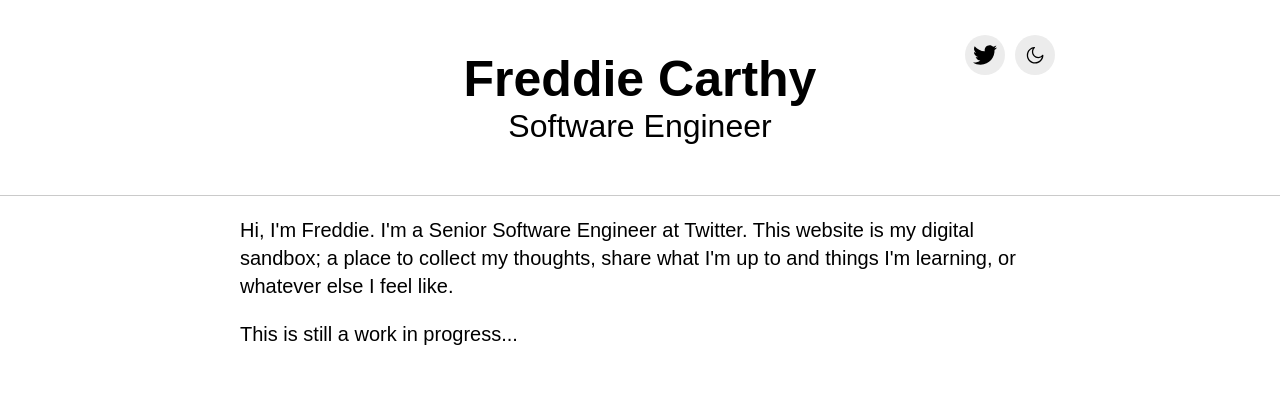
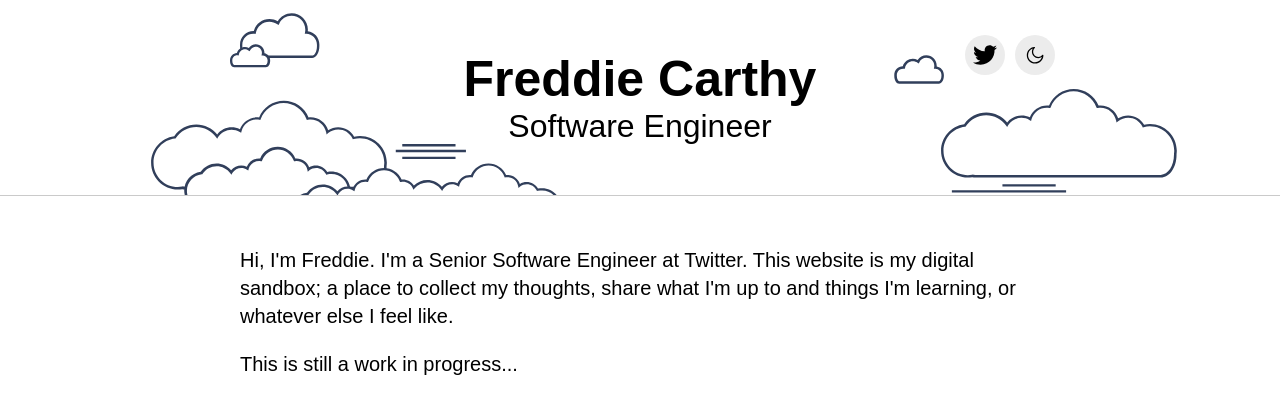
Before and after one commit to gjunkie/freddiecarthy, a Next.js app: page / in a window 1280 px wide. Shown: the top 414 px of the page. Built offline with nearby package versions, Linux system fonts and the light colour scheme; no server answers; the database is empty.

Commit message:
update sky svg

```diff
--- a/components/Header/Header.module.css
+++ b/components/Header/Header.module.css
@@ -3,7 +3,7 @@
   border-bottom-style: solid;
   display: flex;
   justify-content: center;
-  margin-bottom: 20px;
+  margin-bottom: 50px;
   overflow: hidden;
   padding-top: 50px;
   padding-bottom: 50px;
@@ -25,7 +25,6 @@
 
 .earth {
   background-image: url('/sky.svg');
-  background-position: center top;
   height: 300px;
   position: absolute;
   top: 0;
@@ -34,10 +33,12 @@
 }
 
 .header.light-mode .earth {
+  background-position: center bottom;
   transform: rotate(180deg);
 }
 
 .header.dark-mode .earth {
+  background-position: center top;
   transform: rotate(360deg);
 }
 
--- a/components/ThemeToggle/index.js
+++ b/components/ThemeToggle/index.js
@@ -15,7 +15,7 @@ export const ThemeToggle = ({
 
   return (
     <button
-      className={`${styles.themeToggle} ${styles[theme]}`}
+      className={styles.themeToggle}
       onClick={onClick}
       aria-label={ariaLabel}
       type="button">
--- a/contexts/ThemeContext/index.js
+++ b/contexts/ThemeContext/index.js
@@ -6,8 +6,6 @@ const ThemeToggleContext = React.createContext()
 
 const ThemeProvider = ({children}) => {
   const [theme, setTheme] = React.useState('light-mode')
-  console.log('initial', theme)
-
 
   const onToggleTheme = () => {
     const nextTheme = theme === 'light-mode' ? 'dark-mode' : 'light-mode'
```
Also changed, not shown: public/sky.svg.
